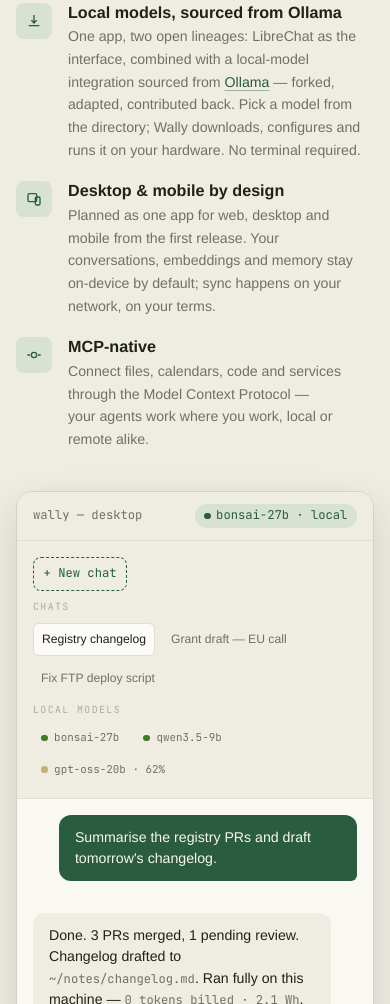
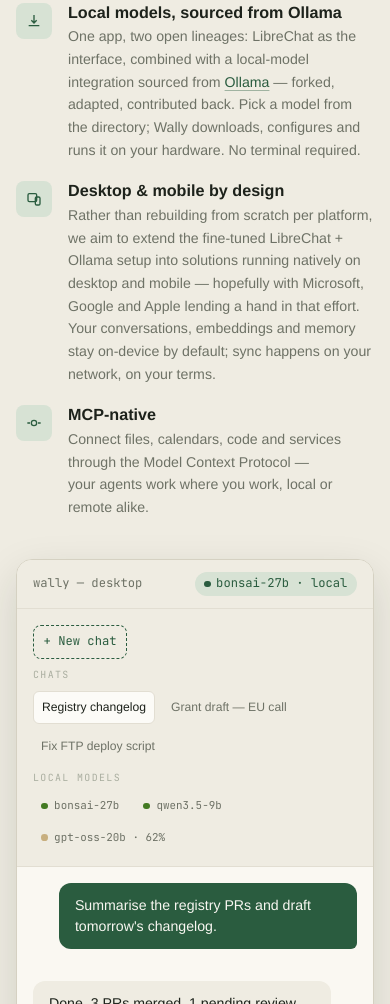
Before and after one commit to paulfxyz/enki, a plain HTML site: page index.html in a window 390 px wide. Shown: the part 6871-7875 px from the top of the page. Drawn offline with Linux system fonts and the light colour scheme; a web font is replaced by a local one.

Commit message:
Wally desktop/mobile: extend LibreChat+Ollama natively, with MS/Google/Apple help

```diff
--- a/index.html
+++ b/index.html
@@ -402,7 +402,7 @@
               </div>
               <div>
                 <h4>Desktop &amp; mobile by design</h4>
-                <p>Planned as one app for web, desktop and mobile from the first release. Your conversations, embeddings and memory stay on-device by default; sync happens on your network, on your terms.</p>
+                <p>Rather than rebuilding from scratch per platform, we aim to extend the fine-tuned LibreChat + Ollama setup into solutions running natively on desktop and mobile — hopefully with Microsoft, Google and Apple lending a hand in that effort. Your conversations, embeddings and memory stay on-device by default; sync happens on your network, on your terms.</p>
               </div>
             </div>
             <div class="wally-feature">
```
